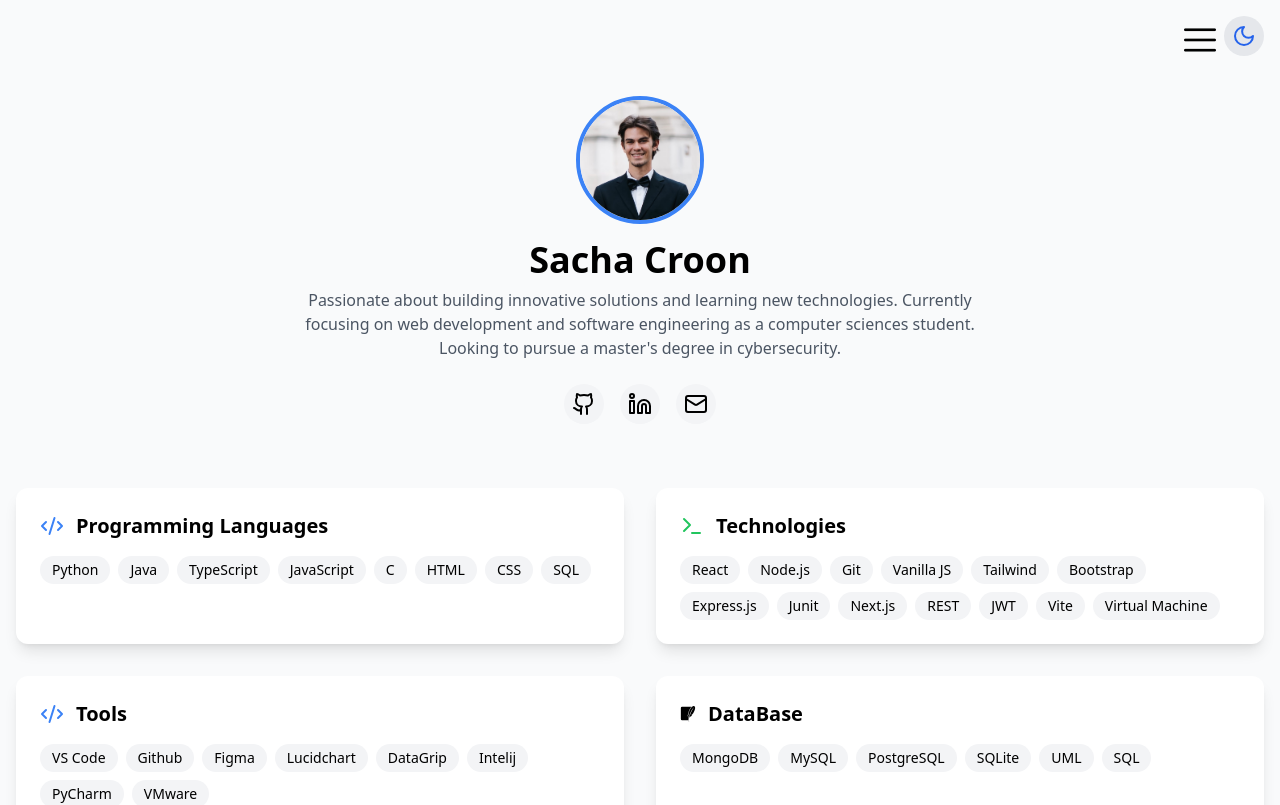
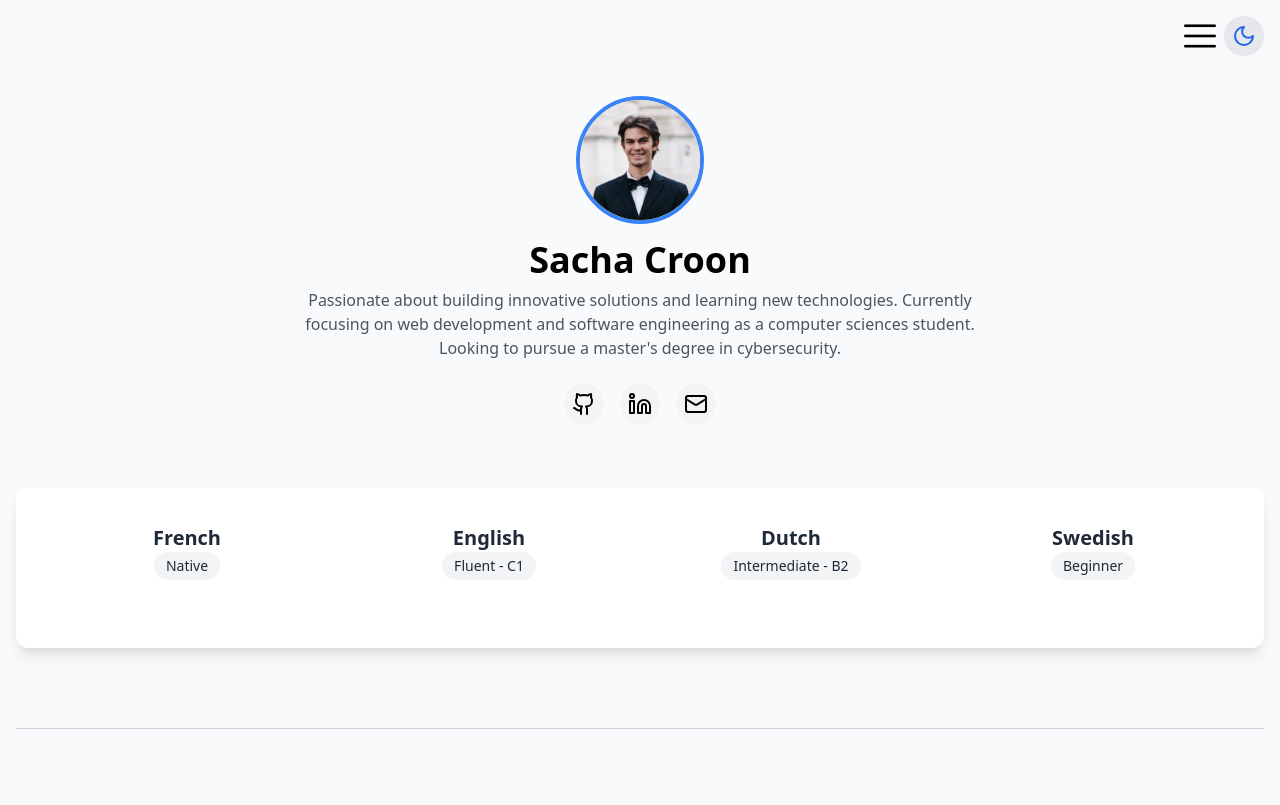
Before and after one commit to sacha-croon-vinci/Online-Resume, a React (Vite) app: page / in a window 1280 px wide. Shown: the top 805 px of the page. Built offline with nearby package versions, Linux system fonts and the light colour scheme.

Commit message:
new(section): languages + update small

```diff
--- a/src/App.tsx
+++ b/src/App.tsx
@@ -7,6 +7,7 @@ import { StudyCard } from './components/Studies/StudyCard';
 import { ExperienceCard } from './components/Experiences/ExperienceCard';
 import ScrollToTopButton from './components/Scroll/ScrollToTopButton';
 import { Navbar } from './components/Navbar/Navbar';
+import { LanguageCard } from './components/Languages/LanguageCard';
 
 function App() {
   const { theme, toggleTheme } = useTheme();
@@ -93,6 +94,29 @@ function App() {
     },
   ]
 
+  const languages = [
+    {
+      title: 'French',
+      level: 'Native',
+      flagUrl: 'https://upload.wikimedia.org/wikipedia/en/thumb/c/c3/Flag_of_France.svg/1920px-Flag_of_France.svg.png',
+    },
+    {
+      title: 'English',
+      level: 'Fluent - C1',
+      flagUrl: 'https://upload.wikimedia.org/wikipedia/en/thumb/a/ae/Flag_of_the_United_Kingdom.svg/1920px-Flag_of_the_United_Kingdom.svg.png',
+    },
+    {
+      title: 'Dutch',
+      level: 'Intermediate - B2',
+      flagUrl: 'https://upload.wikimedia.org/wikipedia/commons/thumb/2/20/Flag_of_the_Netherlands.svg/1920px-Flag_of_the_Netherlands.svg.png',
+    },
+    {
+      title: 'Swedish',
+      level: 'Beginner',
+      flagUrl: 'https://upload.wikimedia.org/wikipedia/en/thumb/4/4c/Flag_of_Sweden.svg/1920px-Flag_of_Sweden.svg.png',
+    }
+  ]
+
   return (
     <div className="min-h-screen bg-gray-50 dark:bg-gray-900 transition-colors">
       <ThemeToggle theme={theme} toggleTheme={toggleTheme} />
@@ -101,6 +125,10 @@ function App() {
 
       <main className="container mx-auto px-4 py-16">
         <Hero />
+        <LanguageCard data={languages}/>
+
+        <div id='skills' className="border-t border-gray-300 dark:border-gray-700 my-8 pt-8 pb-8"></div> {/* Line of separation */}
+
 
         <div className="grid md:grid-cols-2 gap-8 mb-16 ">
           <SkillCard
--- /dev/null
+++ b/src/components/Languages/LanguageCard.tsx
@@ -0,0 +1,58 @@
+
+import { Languages } from "../../../type"
+import { useState , useRef} from "react";
+
+interface LanguageCardProps {
+    data: Languages[];
+}
+
+export function LanguageCard({ data }: LanguageCardProps) {
+
+    const [hoveredItem, setHoveredItem] = useState<string | null>(null);
+    const timeoutRef = useRef<NodeJS.Timeout | null>(null);
+
+  const handleMouseOver = (title: string) => {
+    if (timeoutRef.current) {
+      clearTimeout(timeoutRef.current);
+    }
+    setHoveredItem(title);
+  };
+
+  const handleMouseOut = () => {
+    timeoutRef.current = setTimeout(() => {
+      setHoveredItem(null);
+    }, 1000);
+  };
+
+  return (
+    <div className="bg-white dark:bg-gray-800 p-5 mb-20 rounded-xl shadow-lg hover:shadow-2xl transition-shadow select-none">
+        <div className="flex flex-wrap items-center justify-between  text-gray-800 dark:text-white">
+            {data.map((item) => (
+          <div
+            className="relative gap-5 mb-8 w-full sm:w-1/2 lg:w-1/3 xl:w-1/4 p-4"
+            key={item.title}
+
+          >
+            <div className="flex flex-col items-center"
+            onMouseOver={() => handleMouseOver(item.title)}
+            onMouseOut={handleMouseOut}>
+                <h2 className="font-semibold text-xl ">{item.title}</h2>
+                <span className="px-3 py-1 bg-gray-100 dark:bg-gray-700 rounded-full text-sm
+                        dark:text-gray-300">{item.level}</span>
+
+                {hoveredItem === item.title && (
+
+                <img
+                    src={item.flagUrl}
+                    alt={item.title}
+                    className="absolute mt-16 w-10 h-10 rounded-lg shadow-lg"
+                />
+
+            )}
+            </div>
+          </div>
+        ))}
+        </div>
+    </div>
+  );
+}
--- a/src/components/Navbar/Navbar.tsx
+++ b/src/components/Navbar/Navbar.tsx
@@ -13,7 +13,7 @@ export function Navbar() {
     return (
         <nav className=" p-4 ">
             <div className="flex justify-end  text-2xl  dark:text-white">
-                <div className="fixed top-4 right-4 p-2 mr-10 select-none z-50 ">
+                <div className="fixed top-3 right-4 p-2 mr-10 select-none z-50 ">
                     {isDropdownOpen ? (<img
                         src="/src/public/images/menuOpen.png"
                         className='w-8 dark:invert z-max'
```
Also changed, not shown: type.ts (+7 -1 lines).
